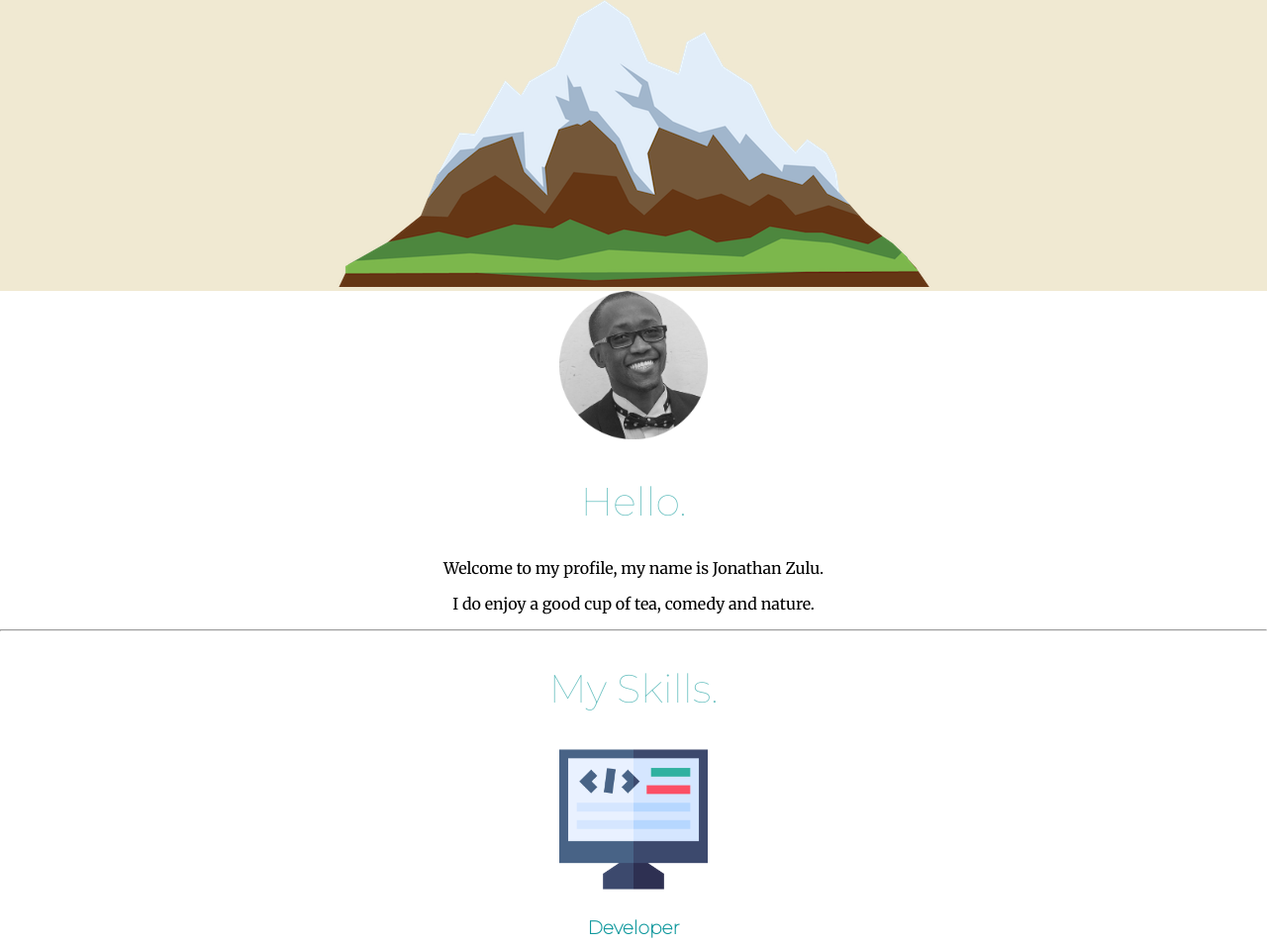
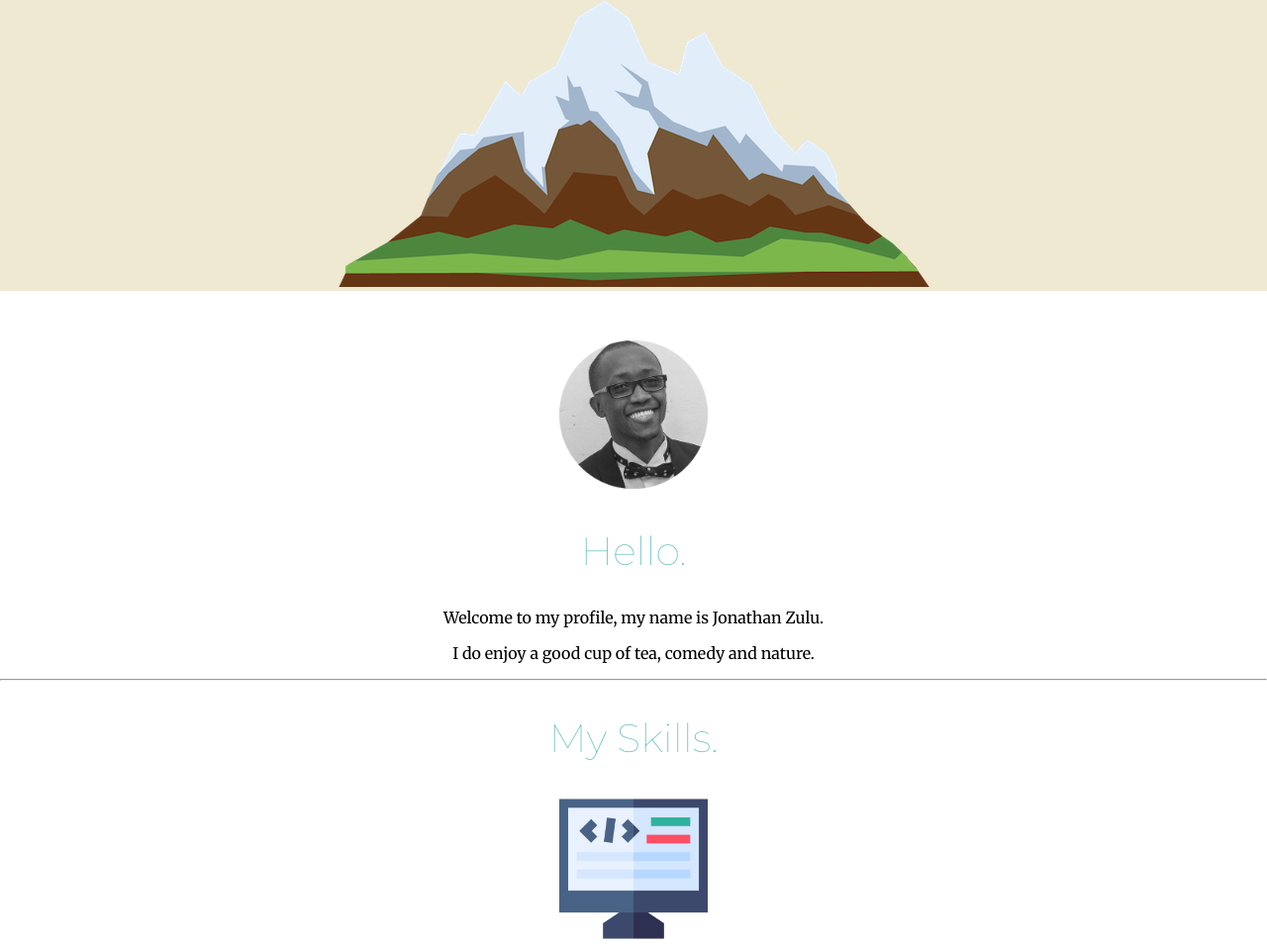
Before and after one commit to joul/portfolio, a plain HTML site: page index.html in a window 1280 px wide. Shown: the part 464-1420 px from the top of the page at 99% size. Drawn offline with Linux system fonts and the light colour scheme.

Commit message:
Adjustments to middle container

```diff
--- a/css/styles.css
+++ b/css/styles.css
@@ -30,6 +30,9 @@ h3{
 
 .middle-container{
   background-color: white;
+  padding-top: 50px;
+
+}
 
 }
 
```
